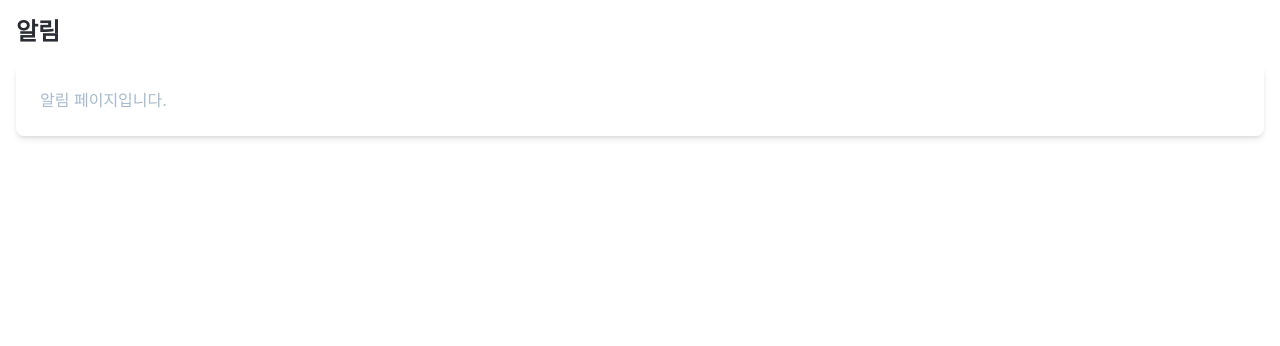
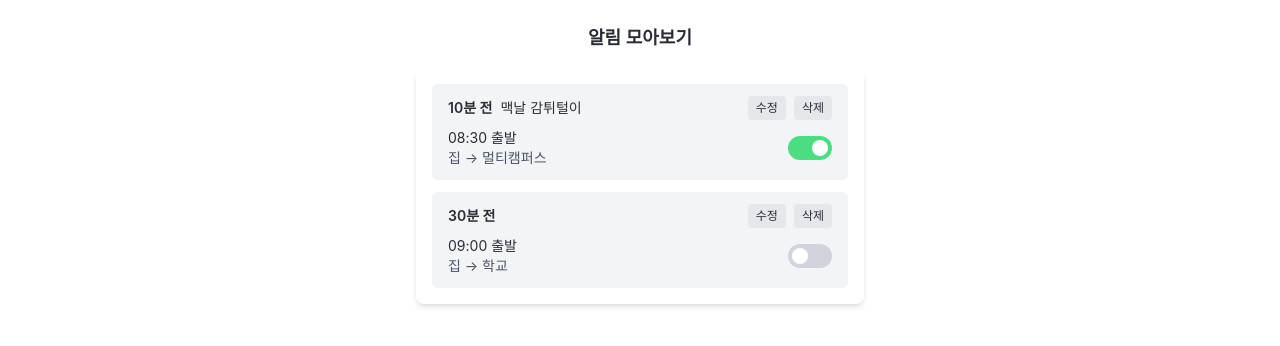
Before and after one commit to AhiamYeong/DGG, a React (Vite) app in the folder frontend/: page /alarm in a window 1280 px wide. Shown: the top 346 px of the page. Built offline with nearby package versions, Linux system fonts and the light colour scheme.

Commit message:
feat: 알람 페이지 정적 구현

```diff
--- /dev/null
+++ b/frontend/src/components/AlarmEditModal.tsx
@@ -0,0 +1,98 @@
+/** @format */
+import { useState } from "react";
+
+type Alarm = {
+  id: number;
+  title: string;
+  description?: string;
+  time: string;
+  route: string;
+  enabled: boolean;
+  notifyBefore: number[];
+};
+
+type Props = {
+  alarm: Alarm;
+  onClose: () => void;
+  onSave: (updated: Alarm) => void;
+};
+
+export default function AlarmEditModal({ alarm, onClose, onSave }: Props) {
+  const [editedAlarm, setEditedAlarm] = useState<Alarm>(alarm);
+
+  const handleCheckboxChange = (min: number, checked: boolean) => {
+    const updatedNotify = checked
+      ? [...editedAlarm.notifyBefore, min]
+      : editedAlarm.notifyBefore.filter((v) => v !== min);
+    setEditedAlarm({ ...editedAlarm, notifyBefore: updatedNotify });
+  };
+
+  return (
+    <div className="fixed inset-0 bg-black/50 flex justify-center items-center z-50">
+      <div className="bg-white rounded-lg p-6 w-80 shadow-lg">
+        {/* 제목 */}
+        <p className="text-sm font-semibold mb-2">{editedAlarm.title}</p>
+
+        {/* 현재 정보 (읽기 전용) */}
+        <p className="text-sm mb-1">출발 시간: {alarm.time}</p>
+        <p className="text-sm mb-1">출발지 → 도착지: {alarm.route}</p>
+
+        {/* 언제 알려드릴까요? */}
+        <div className="mt-4">
+          <p className="text-sm font-medium mb-2">언제 알려드릴까요?</p>
+          <div className="flex gap-3">
+            {[10, 30, 60].map((min) => (
+              <label
+                key={min}
+                className={`px-2 py-1 rounded-md text-sm cursor-pointer ${
+                  editedAlarm.notifyBefore.includes(min)
+                    ? "bg-purple-500 text-white"
+                    : "bg-gray-200 text-gray-600"
+                }`}
+              >
+                <input
+                  type="checkbox"
+                  checked={editedAlarm.notifyBefore.includes(min)}
+                  onChange={(e) => handleCheckboxChange(min, e.target.checked)}
+                  className="hidden"
+                />
+                {min}분 전
+              </label>
+            ))}
+          </div>
+        </div>
+
+        {/* 출발 시간 수정 */}
+        <div className="mt-4">
+          <label className="block text-sm text-gray-700 mb-1">
+            출발 시간 변경
+          </label>
+          <input
+            type="time"
+            value={editedAlarm.time}
+            onChange={(e) =>
+              setEditedAlarm({ ...editedAlarm, time: e.target.value })
+            }
+            className="w-full border border-gray-300 rounded-md px-3 py-2 text-sm"
+          />
+        </div>
+
+        {/* 버튼 */}
+        <div className="flex justify-end gap-2 mt-6">
+          <button
+            onClick={onClose}
+            className="px-4 py-2 bg-gray-200 text-gray-700 rounded hover:bg-gray-300"
+          >
+            취소
+          </button>
+          <button
+            onClick={() => onSave(editedAlarm)}
+            className="px-4 py-2 bg-green-400 text-white rounded hover:bg-green-500"
+          >
+            저장
+          </button>
+        </div>
+      </div>
+    </div>
+  );
+}
--- a/frontend/src/pages/AlarmPage.tsx
+++ b/frontend/src/pages/AlarmPage.tsx
@@ -1,10 +1,123 @@
+/** @format */
+import { useState } from "react";
+import AlarmEditModal from "../components/AlarmEditModal";
+
+type Alarm = {
+  id: number;
+  title: string;
+  description?: string;
+  time: string;
+  route: string;
+  enabled: boolean;
+  notifyBefore: number[];
+};
+
+const initialAlarms: Alarm[] = [
+  {
+    id: 1,
+    title: "10분 전",
+    description: "맥날 감튀털이",
+    time: "08:30",
+    route: "집 → 멀티캠퍼스",
+    enabled: true,
+    notifyBefore: [10, 30],
+  },
+  {
+    id: 2,
+    title: "30분 전",
+    description: "",
+    time: "09:00",
+    route: "집 → 학교",
+    enabled: false,
+    notifyBefore: [30],
+  },
+];
+
 export default function AlarmPage() {
+  const [alarms, setAlarms] = useState<Alarm[]>(initialAlarms);
+  const [editingAlarm, setEditingAlarm] = useState<Alarm | null>(null);
+
+  const toggleAlarm = (id: number) => {
+    setAlarms((prev) =>
+      prev.map((alarm) =>
+        alarm.id === id ? { ...alarm, enabled: !alarm.enabled } : alarm
+      )
+    );
+  };
+
+  const handleDelete = (id: number) => {
+    setAlarms((prev) => prev.filter((alarm) => alarm.id !== id));
+  };
+
+  const handleSaveEdit = (updated: Alarm) => {
+    setAlarms((prev) =>
+      prev.map((alarm) => (alarm.id === updated.id ? updated : alarm))
+    );
+    setEditingAlarm(null);
+  };
+
   return (
-    <div className="min-h-screen bg-background p-4">
-      <h1 className="text-2xl font-bold text-font mb-4">알림</h1>
-      <div className="bg-white rounded-lg shadow-md p-6">
-        <p className="text-secondary">알림 페이지입니다.</p>
+    <div className="flex flex-col items-center p-6">
+      <h2 className="text-lg font-semibold mb-4">알림 모아보기</h2>
+
+      <div className="bg-white rounded-lg shadow-md w-full max-w-md p-4 space-y-3">
+        {alarms.map((alarm) => (
+          <div
+            key={alarm.id}
+            className="bg-gray-100 rounded-md px-4 py-3 flex flex-col gap-2"
+          >
+            {/* 상단 제목 + 버튼 */}
+            <div className="flex justify-between items-center">
+              <div className="flex flex-row gap-2">
+                <p className="font-semibold text-sm">{alarm.title}</p>
+                <p className="text-sm">{alarm.description}</p>
+              </div>
+              <div className="flex gap-2">
+                <button
+                  onClick={() => setEditingAlarm(alarm)}
+                  className="text-xs px-2 py-1 bg-gray-200 rounded hover:bg-gray-300"
+                >
+                  수정
+                </button>
+                <button
+                  onClick={() => handleDelete(alarm.id)}
+                  className="text-xs px-2 py-1 bg-gray-200 rounded hover:bg-gray-300"
+                >
+                  삭제
+                </button>
+              </div>
+            </div>
+
+            {/* 시간 & 경로 */}
+            <div className="flex justify-between items-center">
+              <div>
+                <p className="text-sm">{alarm.time} 출발</p>
+                <p className="text-sm text-gray-600">{alarm.route}</p>
+              </div>
+              {/* 토글 */}
+              <label className="relative inline-flex items-center cursor-pointer">
+                <input
+                  type="checkbox"
+                  className="sr-only peer"
+                  checked={alarm.enabled}
+                  onChange={() => toggleAlarm(alarm.id)}
+                />
+                <div className="w-11 h-6 bg-gray-300 rounded-full peer peer-checked:bg-green-400 transition"></div>
+                <div className="absolute left-1 top-1 w-4 h-4 bg-white rounded-full transition peer-checked:translate-x-5"></div>
+              </label>
+            </div>
+          </div>
+        ))}
       </div>
+
+      {/* 모달 */}
+      {editingAlarm && (
+        <AlarmEditModal
+          alarm={editingAlarm}
+          onClose={() => setEditingAlarm(null)}
+          onSave={handleSaveEdit}
+        />
+      )}
     </div>
   );
 }
```
